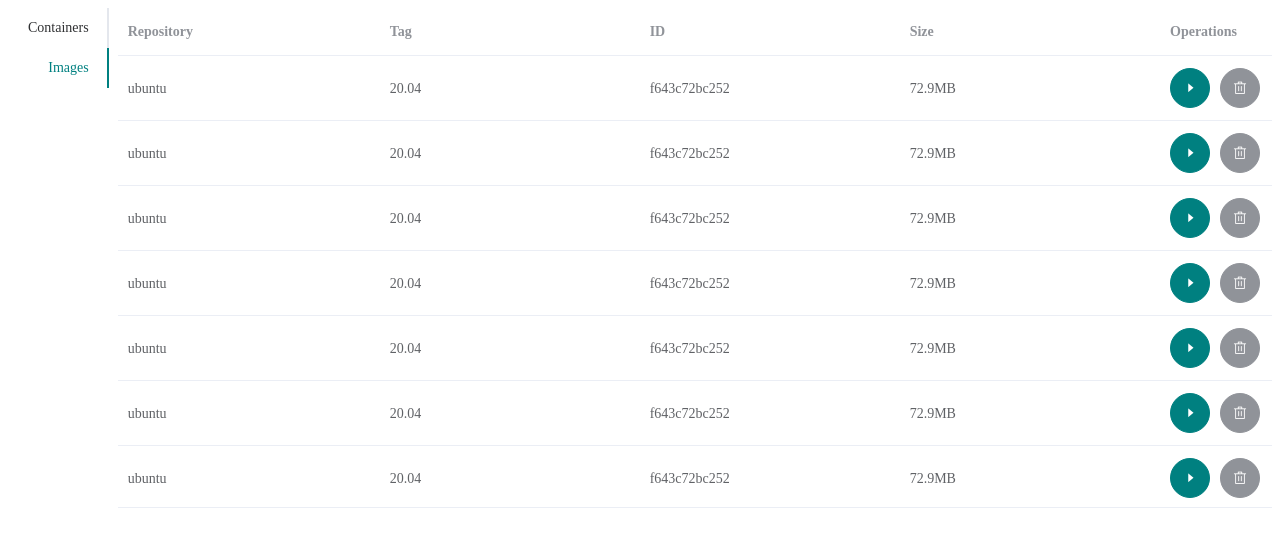
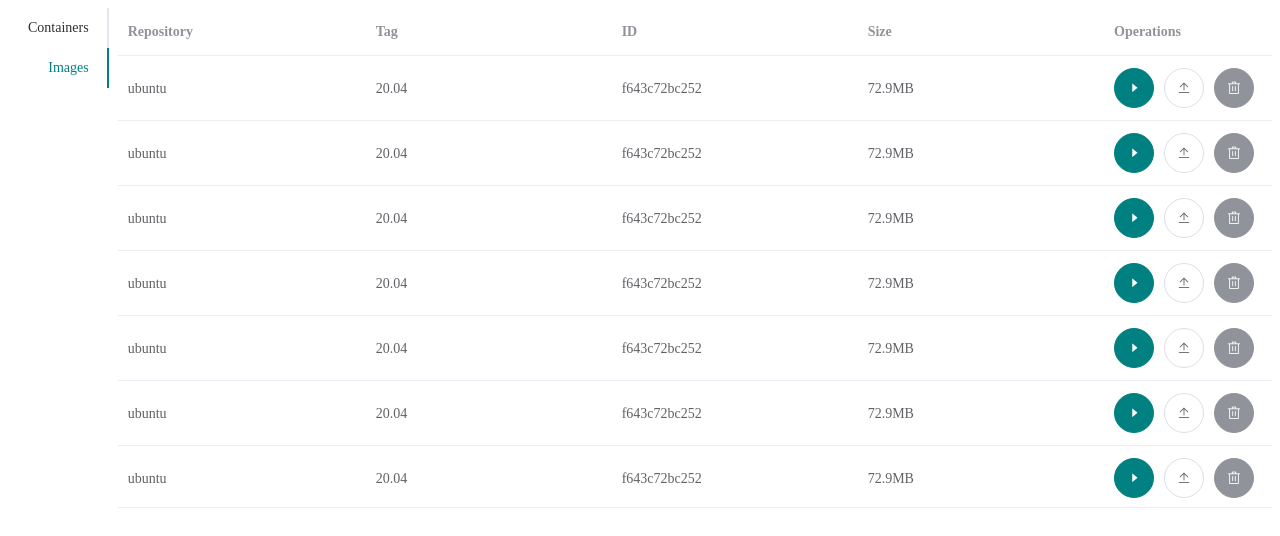
Before and after one commit to kusa-mochi/docker-desktop, a Vue app in the folder docker-desktop/: page / in a window 1280 px wide. Both pictures are taken after a click on the tab "Images". Shown: the top 536 px of the page. Built offline with nearby package versions, Linux system fonts and the light colour scheme.

Commit message:
update table layout on Images tab.

```diff
--- a/docker-desktop/src/components/Images.vue
+++ b/docker-desktop/src/components/Images.vue
@@ -1,20 +1,18 @@
 <template>
   <div id="images">
-    <el-table
-      :data="tableData"
-      height="500"
-    >
-    <el-table-column label="Repository" prop="repository"></el-table-column>
-    <el-table-column label="Tag" prop="tag"></el-table-column>
-    <el-table-column label="ID" prop="id"></el-table-column>
-    <el-table-column label="Size" prop="size"></el-table-column>
-    <el-table-column fixed="right" label="Operations" width="112">
+    <el-table :data="tableData" height="500">
+      <el-table-column label="Repository" prop="repository"></el-table-column>
+      <el-table-column label="Tag" prop="tag"></el-table-column>
+      <el-table-column label="ID" prop="id"></el-table-column>
+      <el-table-column label="Size" prop="size"></el-table-column>
+      <el-table-column fixed="right" label="Operations" width="168">
         <template>
           <el-button
             type="primary"
             icon="el-icon-caret-right"
             circle
           ></el-button>
+          <el-button type="secondary" icon="el-icon-upload2" circle></el-button>
           <el-button type="info" icon="el-icon-delete" circle></el-button>
         </template>
       </el-table-column>
```
